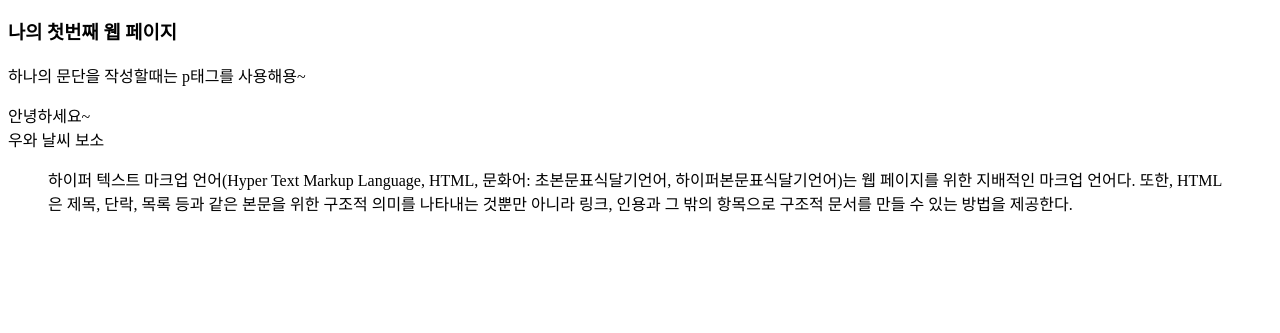
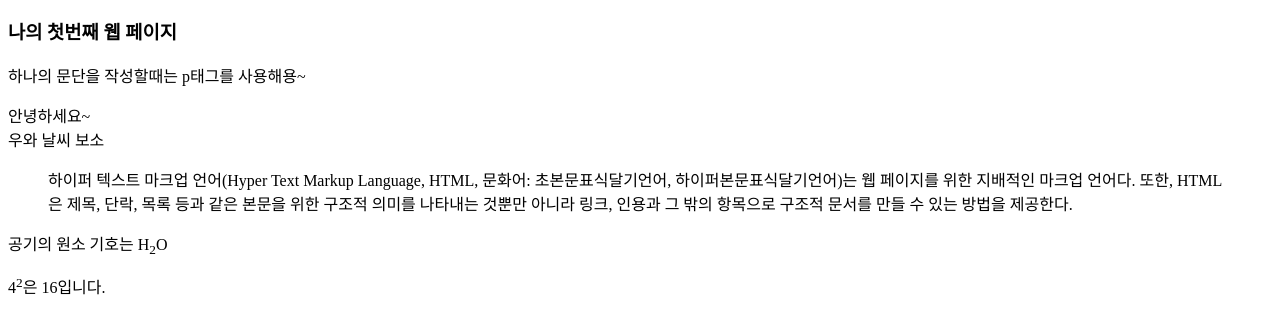
Before and after one commit to chans123123/HtmlStudy, a plain HTML site: page myHtml/ch_3/index.html in a window 1280 px wide. Shown: the part 127-460 px from the top of the page. Drawn offline with Linux system fonts and the light colour scheme.

Commit message:
Update index.html

```diff
--- a/myHtml/ch_3/index.html
+++ b/myHtml/ch_3/index.html
@@ -24,5 +24,7 @@
         </p>
         <!-- blockqoute 태그는 p태그를 포함해야 한다! -->
     </blockquote>
+    <p>공기의 원소 기호는 H<sub>2</sub>O</p>
+    <p>4<sup>2</sup>은 16입니다.</p>
 </body>
 </html>
```
